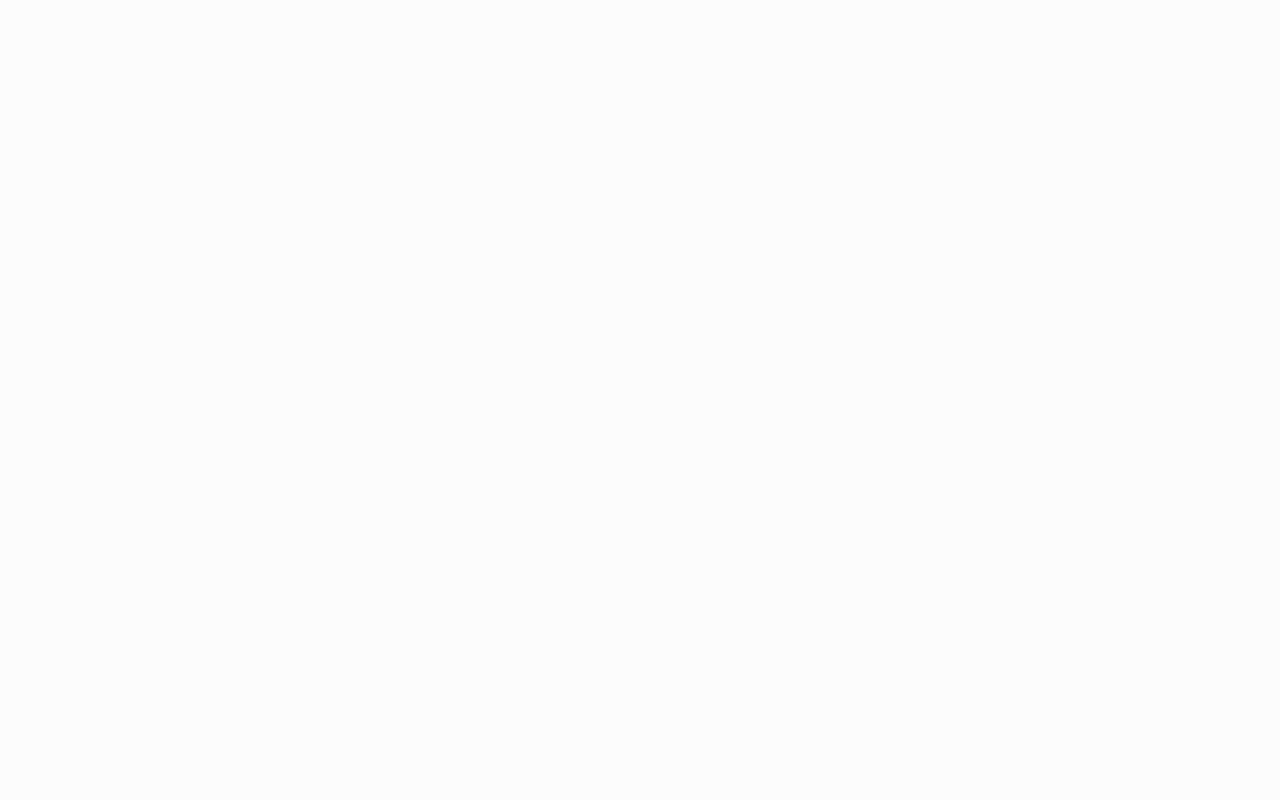
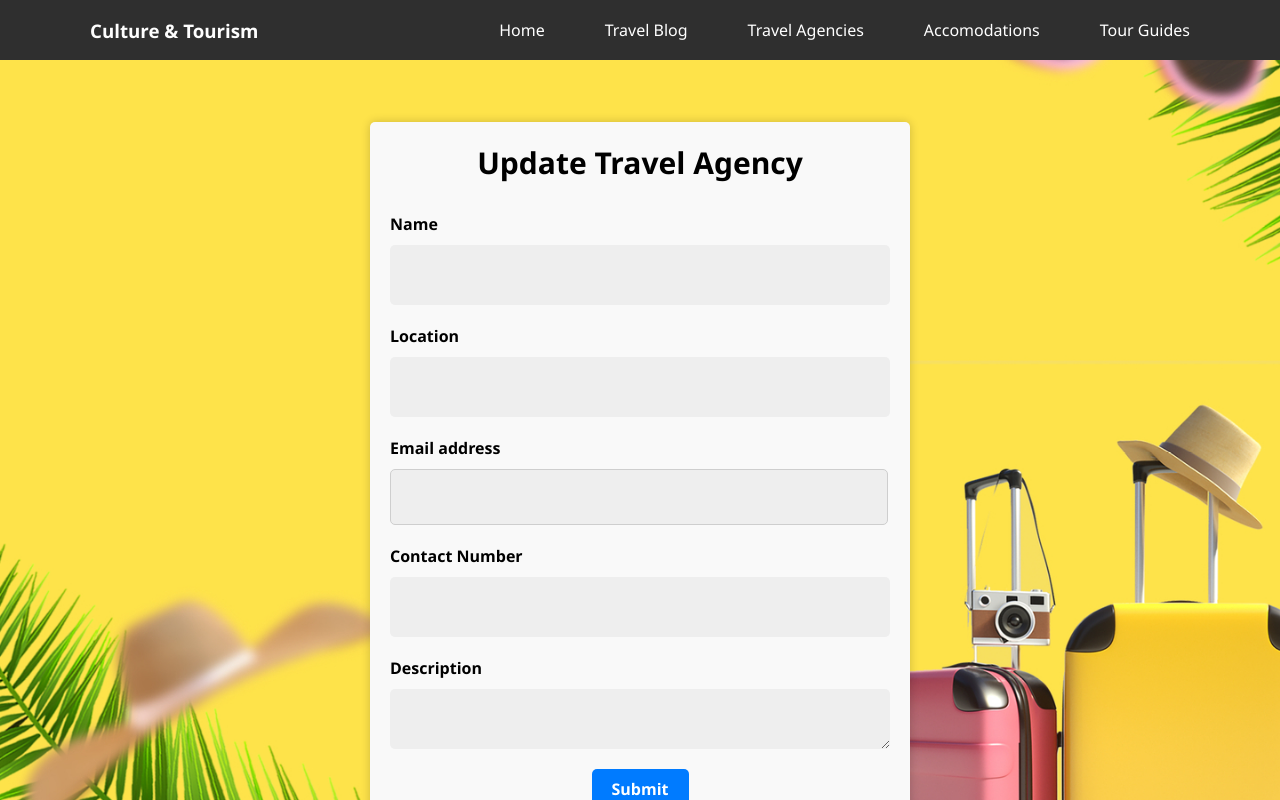
Before and after one commit to ashanknimsara/Culture-and-Tourism-Web, a React (Create React App) app in the folder frontend/: page /UpdateAgency/1 in a window 1280 px wide. Before the commit this address had no page. Built offline with nearby package versions, Linux system fonts and the light colour scheme; no server answers.

Commit message:
Update Agency

```diff
--- a/frontend/src/App.js
+++ b/frontend/src/App.js
@@ -7,6 +7,7 @@
 import AddAgency from './components/agencies/AddAgency';
 import ViewAgencies from "./components/agencies/ViewAgencies";
 import AdminView from "./components/agencies/AdminView";
+import UpdateAgency from "./components/agencies/UpdateAgency";
 
 function App() {
   return (
@@ -20,6 +21,8 @@
           <Route path="/AddAgency" element={<AddAgency/>}/>
           <Route path="/ViewAgency" element={<ViewAgencies/>}/>
           <Route path="/viewadmin" element={<AdminView/>}/>
+          <Route path="/UpdateAgency/:id" element={<UpdateAgency/>}/>
+
         </Routes>
       </BrowserRouter>
     </div>
--- a/frontend/src/components/agencies/AddAgency.js
+++ b/frontend/src/components/agencies/AddAgency.js
@@ -7,7 +7,7 @@
 
 export default function AddAgency(){
 
-    const [name, setNname]= useState("");
+    const [name, setName]= useState("");
     const [location, setLocation]= useState("");
     const [email, setEmail]= useState("");
     const [contactNo, setContactNo]= useState("");
@@ -32,7 +32,7 @@
             alert(err)
         })
 
-        setNname("");
+        setName("");
         setLocation("");
         setEmail("");
         setContactNo("");
@@ -51,7 +51,7 @@
                         <label for="name">Name</label>
                         <input type="text" className="form-control" id="fname" required placeholder="Enter Agency Name"
                             onChange={(e)=>{
-                                setNname(e.target.value);
+                                setName(e.target.value);
                             }}/>
                     </div>
                     <div className="form-group">
--- a/frontend/src/components/agencies/AdminView.js
+++ b/frontend/src/components/agencies/AdminView.js
@@ -2,6 +2,7 @@
 import axios from "axios";
 import { Link } from "react-router-dom";
 import Swal from "sweetalert2";
+
 
 import "./AdminView.css";
 
@@ -50,7 +51,7 @@
     });
 
     setTimeout(()=>{
-        window.location.replace("http://localhost:3000/viewadmin");
+        window.location.replace("http://localhost:3000/Viewadmin");
     },3000)
 
     }
@@ -99,7 +100,7 @@
                         <td>{val.contactNo}</td>
                         <td>{val.Description}</td>
                         <td>
-                            <Link to={`/Update/${val._id}`}><button type="button" className="btn-success">Update</button></Link>&nbsp;
+                        <Link to={`/UpdateAgency/${val._id}`}><button type="button" className="btn-success">Update</button></Link>&nbsp;
                             <button onClick={()=>deleteAgencies(val._id)} type="button" className="btndanger">Delete</button>
                         </td>
                     </tr>
--- /dev/null
+++ b/frontend/src/components/agencies/UpdateAgency.js
@@ -0,0 +1,123 @@
+import React, { useState, useEffect } from "react";
+import axios from "axios";
+import swal from "sweetalert2";
+import { useParams } from "react-router-dom";
+import Navbar from "../common/Navbar";
+import Footer from "../common/Footer";
+const background = require('../../assets/images/bg.jpg');
+
+export default function UpdateAgency(props) {
+
+    const [name, setName]= useState("");
+    const [location, setLocation]= useState("");
+    const [email, setEmail]= useState("");
+    const [contactNo, setContactNo]= useState("");
+    const [Description, setDescription]= useState("");
+
+    const { id } = useParams();
+
+    useEffect(() => {
+        function getAgency() {
+            axios.get(`http://localhost:5000/Agency/get/${id}`).then((res) => {
+
+                if (res.data.status) {
+                    setName(res.data.Agency.name);
+                    setLocation(res.data.Agency.location);
+                    setEmail(res.data.Agency.email);
+                    setContactNo(res.data.Agency.contactNo);
+                    setDescription(res.data.Agency.Description)
+                }
+            }).catch((err) => {
+                alert(err);
+            });
+        }
+        getAgency();
+    }, []);
+
+    function update(e) {
+
+        e.preventDefault();
+
+        const data = {
+            name,
+            location,
+            email,
+            contactNo,
+            Description
+        };
+
+        axios.put(`http://localhost:5000/Agency/update/${id}`, data).then(() => {
+
+            swal.fire({
+                title: "Success!",
+                text: "Updated Successfully",
+                icon: "success",
+                button: false,
+            });
+
+        }).catch((err) => {
+            swal.fire({
+                title: "Error!",
+                text: "Couldn't Update your Details",
+                icon: "error",
+            });
+        });
+
+        setTimeout(() => {
+            window.location.replace("http://localhost:3000/ViewAdmin");
+        }, 2500)
+    }
+
+    return (
+            <div className="bg">
+            <div className="bg-image" style={{backgroundImage: `url(${background})` }}></div>
+            <Navbar style={{position: 'fixed', zIndex: '9999'}}/>
+            <br/>
+            <div className="Payment-form" style={{marginTop: '100px'}}>
+                <div class="center"><h2>Update Travel Agency</h2></div>
+                <form onSubmit={update}>
+                    <div className="form-group">
+                        <label for="name">Name</label>
+                        <input type="text" className="form-control" id="fname" required defaultValue={name}
+                            onChange={(e)=>{
+                                setName(e.target.value);
+                            }}/>
+                    </div>
+                    <div className="form-group">
+                        <label for="location">Location</label>
+                        <input type="text" className="form-control" id="lname" required defaultValue={location}
+                        onChange={(e)=>{
+                                setLocation(e.target.value);
+                            }}/>
+                    </div>
+                    <div className="form-group">
+                        <label for="Email">Email address</label>
+                        <input type="email" className="form-control" id="Email1" required defaultValue={email}
+                        onChange={(e)=>{
+                            setEmail(e.target.value);
+                        }}/>
+                    </div>
+                    <div className="form-group">
+                        <label for="contactNo">Contact Number</label>
+                        <input type="text" className="form-control" id="inquiry" required defaultValue={contactNo}
+                        onChange={(e)=>{
+                            setContactNo(e.target.value);
+                        }}/>
+                    </div>
+                    <div className="form-group">
+                      <label for="description">Description</label>
+                      <textarea className="form-control" id="description" required defaultValue={Description}
+                        onChange={(e)=>{
+                          setDescription(e.target.value);
+                        }}></textarea>
+                    </div>
+                    <div class="centerb"><button type="submit" className="btn btn-primary">Submit</button></div>
+                </form>
+            </div>
+            <br/>
+            <Footer/>
+        </div>
+    )
+
+
+}
```
Also changed, not shown: 1 other file (tests, documents, lock files or other folders).
